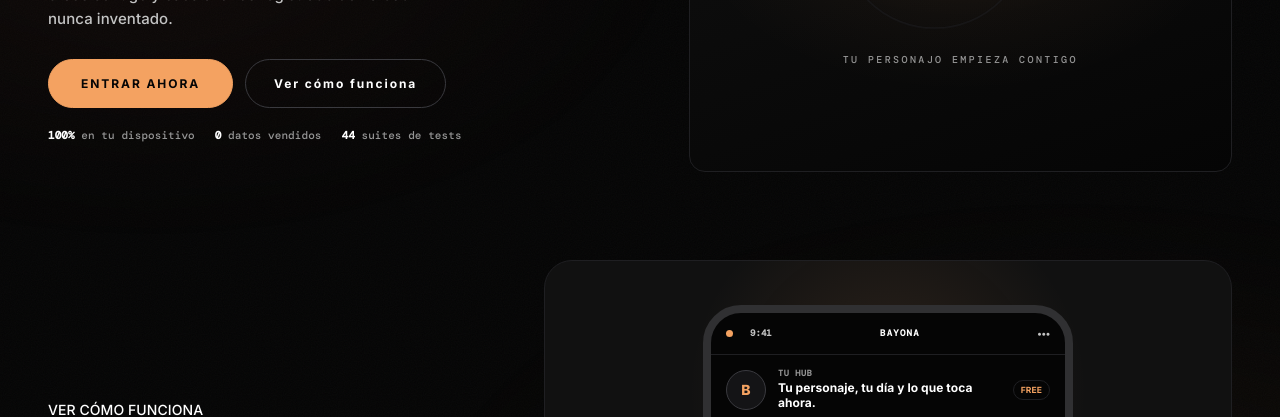
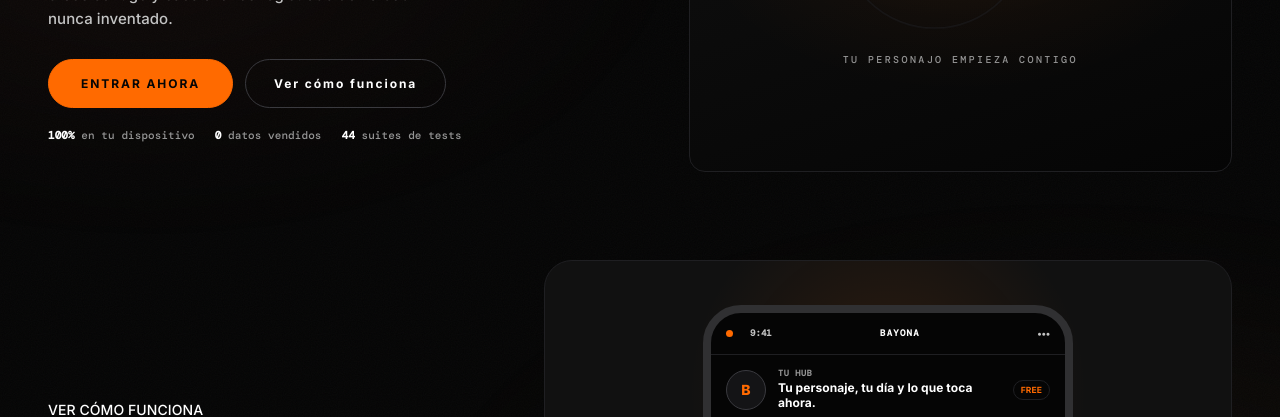
Before and after one commit to sebasbayonacoach-del/SBAYONA-APP-PRO, a website: page index.html in a window 1280 px wide. Shown: the part 383-800 px from the top of the page. Drawn offline with Linux system fonts and the light colour scheme.

Commit message:
fix(theme): restore BAYONA original orange in css/bayona-brand.css

```diff
--- a/css/bayona-brand.css
+++ b/css/bayona-brand.css
@@ -6,7 +6,8 @@
    cascada, de modo que gana sobre style/aurum/luxe/motion/personal/fitness/
    coach/dashboard/pro.
 
-   Origen de verdad (copiado literalmente de SBAYONA-WEB-PRIME-20261004):
+   Referencia tipografica y de superficies: SBAYONA-WEB-PRIME-20261004.
+   El acento en la APP recupera #FF6A00; la WEB tiene un naranja propio.
      src/styles.css      → --black #050505 · --deep-blue #0B0B0C · --black-2
                            #0c0c0d · --mediterranean #111111 · --black-3 #141416
                            · --white #FFFFFF · --muted #C4C4C4 · --gray-dim #949494
@@ -327,16 +328,16 @@ html[data-theme] {
   --white: #ffffff;
   --cream: #141416;
   --metal: #e76f51;
-  --orange: #f4a261;
+  --orange: #ff6a00;
   --orange-deep: #d45d38;
   --orange-soft: #ffc08a;
   --orange-on-dark: #ffc08a;
   --orange-on-light: #9c4f1f;
   --acc-1: #ffc08a;
-  --acc-2: #f4a261;
+  --acc-2: #ff6a00;
   --acc-deep: #d45d38;
   --acc-ink: #050505;
-  --gold: #f4a261;
+  --gold: #ff6a00;
 
   /* escalera de superficies: fondo → hundido → elevado → contenido → capa */
   --fit-bg: #050505;
@@ -364,8 +365,8 @@ html[data-theme] {
   --hair-strong: #3a3a3f;
   --line-strong: #3a3a3f;
 
-  --fit-accent: #f4a261;
-  --one-copper: #f4a261;
+  --fit-accent: #ff6a00;
+  --one-copper: #ff6a00;
   --one-copper-soft: #ffc08a;
   --one-coach-bg: #050505;
   --one-coach-surface: #111111;
@@ -382,19 +383,19 @@ html[data-theme] {
   --luxe-muted-2: #949494;
   --luxe-line: #1f1f22;
   --luxe-line-2: #3a3a3f;
-  --luxe-accent: #f4a261;
+  --luxe-accent: #ff6a00;
   /* Estos dos los consumía luxe.css para los brillos y los tintes suaves del
      acento (glow del CTA, píldoras, aura del móvil de demo) y seguían
      congelados en rgba(255,106,0,…) — el naranja anterior. Sin ellos, el
      resplandor de los botones era del otro color que el botón. */
-  --luxe-accent-soft: rgba(244, 162, 97, 0.12);
-  --luxe-accent-glow: rgba(244, 162, 97, 0.22);
+  --luxe-accent-soft: rgba(255, 106, 0, 0.12);
+  --luxe-accent-glow: rgba(255, 106, 0, 0.22);
 
   /* cristal y sombra, recalibrados al negro de la web */
   --glass-bg: rgba(17, 17, 17, 0.66);
   --glass-hi: rgba(255, 255, 255, 0.06);
   --shadow-lift: 0 34px 80px -34px rgba(0, 0, 0, 0.9),
-    0 0 0 1px rgba(244, 162, 97, 0.3);
+    0 0 0 1px rgba(255, 106, 0, 0.3);
 
   /* estado: NO se tocan. Son funcionales (peligro / bien / aviso) y la web
      no define semántica de estado; se conservan los de la app. */
@@ -414,7 +415,7 @@ body.fitness-app {
   --fit-muted: #c4c4c4;
   --fit-line: #1f1f22;
   --fit-dark: #0b0b0c;
-  --fit-accent: #f4a261;
+  --fit-accent: #ff6a00;
   --paper: #050505;
   --paper-2: #111111;
   --panel: #111111;
@@ -423,11 +424,11 @@ body.fitness-app {
   --mute: #c4c4c4;
   --hair: #1f1f22;
   --hair-strong: #3a3a3f;
-  --orange: #f4a261;
-  --acc-2: #f4a261;
+  --orange: #ff6a00;
+  --acc-2: #ff6a00;
   --acc-ink: #050505;
 
-  --one-copper: #f4a261;
+  --one-copper: #ff6a00;
   --one-copper-soft: #ffc08a;
   --one-coach-bg: #050505;
   --one-coach-surface: #111111;
@@ -445,7 +446,7 @@ html[data-mode="noche"] body.fitness-app {
   --fit-muted: #c4c4c4;
   --fit-line: #1f1f22;
   --fit-dark: #0b0b0c;
-  --fit-accent: #f4a261;
+  --fit-accent: #ff6a00;
 
   --paper: #050505;
   --paper-2: #111111;
@@ -455,11 +456,11 @@ html[data-mode="noche"] body.fitness-app {
   --mute: #c4c4c4;
   --hair: #1f1f22;
   --hair-strong: #3a3a3f;
-  --orange: #f4a261;
-  --acc-2: #f4a261;
+  --orange: #ff6a00;
+  --acc-2: #ff6a00;
   --acc-ink: #050505;
 
-  --one-copper: #f4a261;
+  --one-copper: #ff6a00;
   --one-copper-soft: #ffc08a;
   --one-coach-bg: #050505;
   --one-coach-surface: #111111;
```
